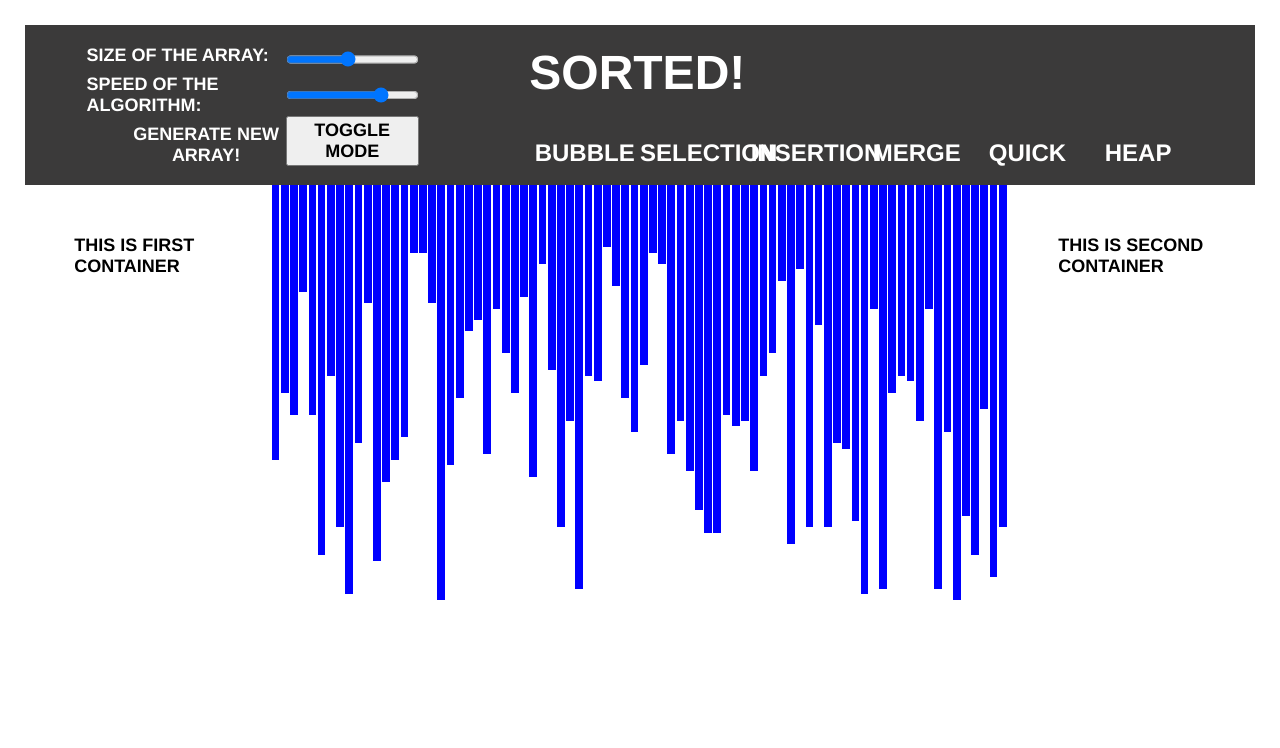
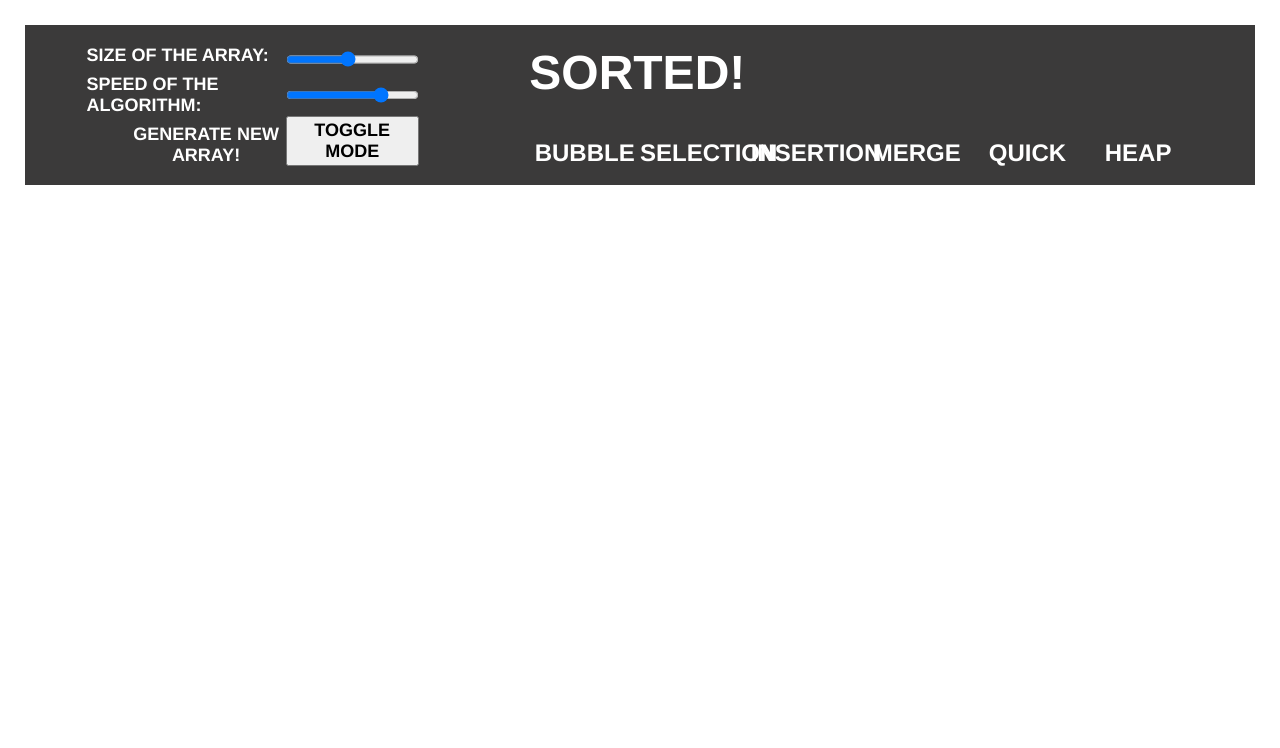
Before and after one commit to anmol-jasra/sorted, a plain HTML site: page index.html in a window 1280 px wide. Drawn offline with Linux system fonts and the light colour scheme.

Commit message:
Update index.html

```diff
--- a/index.html
+++ b/index.html
@@ -68,21 +68,7 @@
         </nav>
     </header>
 
-    <section>
 
-        <div id="Info_Cont1">
-            <p>This is First Container</p>
-        </div>
-
-        <div id="array_container">
-
-        </div>
-
-        <div id="Info_Cont2">
-            <p>This is Second Container</p>
-        </div>
-
-    </section>
 
     <footer>
 
```
